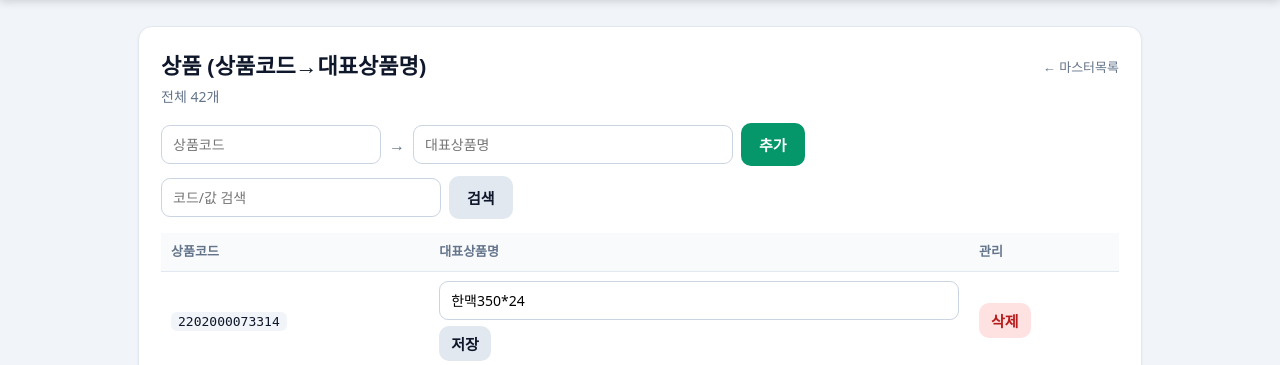
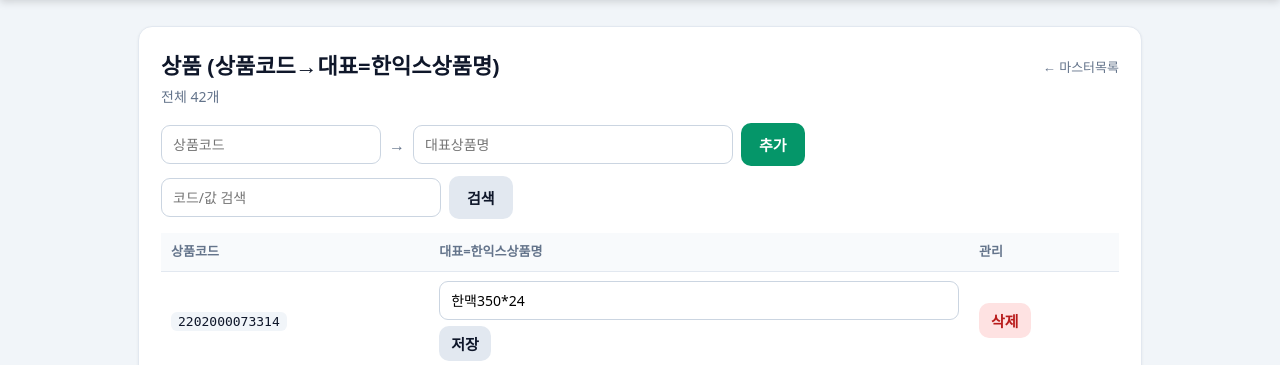
Before and after one commit to sangjin94/hanex_smartorder, a Flask app: page /masters/product in a window 1280 px wide. Shown: the part 63-428 px from the top of the page. Run offline with Flask 3, Linux system fonts and the light colour scheme.

Commit message:
상품명 표기 규칙 확정: 라벨=화주상품명, 표지=한익스상품명(대표)
- E24 라벨을 대표→화주상품명(원본)으로 변경해 전 채널 일관
- 표지/집계는 대표(한익스상품명) 유지
- 마스터/미매핑 UI 문구를 화주/한익스 기준으로 명확화

Co-Authored-By: Claude Opus 4.8 <noreply@anthropic.com>

```diff
--- a/app.py
+++ b/app.py
@@ -182,7 +182,7 @@ MASTER_DEFS = {
     "center_cu":  {"file": "center_cu.json",  "title": "CU 센터 (센터코드→거점센터)", "kind": "center"},
     "center_gs":  {"file": "center_gs.json",  "title": "GS 센터 (센터코드→거점센터)", "kind": "center"},
     "center_e24": {"file": "center_e24.json", "title": "이마트24 센터 (입고센터명→거점센터)", "kind": "center"},
-    "product":    {"file": "product.json",    "title": "상품 (상품코드→대표상품명)", "kind": "product"},
+    "product":    {"file": "product.json",    "title": "상품 (상품코드→대표=한익스상품명)", "kind": "product"},
 }
 
 @app.route("/masters")
--- a/smartorder_core.py
+++ b/smartorder_core.py
@@ -39,7 +39,7 @@ CHANNELS = {
         "center_label": "CU센터",
         "center_master": "center_cu.json",
         "center_key": "code",       # 센터코드로 매핑
-        "label_product": "raw",     # 라벨 상품명 = 원본(기존 동일)
+        "label_product": "raw",     # 라벨 상품명 = 화주상품명(원본). 표지는 대표(한익스상품명)
         "total_title": "대월직매장(CU)스마트오더 TOTAL 수량",
         "col_width": {"A": 39.0, "B": 99.9, "C": 41.7, "D": 8.7},
         "row_h": 62.4,
@@ -88,7 +88,7 @@ CHANNELS = {
         "center_label": "E-24센터",
         "center_master": "center_e24.json",
         "center_key": "name",       # E24는 입고센터명으로 매핑(코드 없음)
-        "label_product": "rep",     # 라벨 상품명 = 대표(기존 동일)
+        "label_product": "raw",     # 라벨 상품명 = 화주상품명(원본). 표지는 대표(한익스상품명)
         "total_title": "대월직매장(E-24)스마트오더 TOTAL 수량",
         "col_width": {"A": 47.8, "B": 110.7, "C": 41.7, "D": 8.7},
         "row_h": 83.4,
@@ -278,6 +278,7 @@ def process(records, channel):
         rep = product_master.get(rec["prod_code"], "")
         if not rep and rec["prod_code"]:
             unmapped_products[rec["prod_code"]] = rec["prod_name"]
+        # 부착양식 라벨 = 화주상품명(원본 제품명), 표지/집계 = 대표(한익스상품명)
         label_prod = rec["prod_name"] if cfg["label_product"] == "raw" else (rep or rec["prod_name"])
         rows.append({
             "센터": rec["center_name"],
@@ -285,9 +286,9 @@ def process(records, channel):
             "점포코드": rec["store_code"],
             "점포명": rec["store_name"],
             "거점센터": hub,
-            "상품명": label_prod,          # 라벨 표시용
+            "상품명": label_prod,          # 라벨 표시용 = 화주상품명
             "수량": rec["qty"],
-            "대표": rep or rec["prod_name"],
+            "대표": rep or rec["prod_name"],   # 표지 표시용 = 한익스상품명(대표)
             "_ckey": ckeyval,
             "_pcode": rec["prod_code"],
         })
--- a/templates/master_edit.html
+++ b/templates/master_edit.html
@@ -30,7 +30,7 @@
 
   <table style="margin-top:14px">
     <tr><th style="width:28%">{{ '입고센터명' if which=='center_e24' else ('상품코드' if d.kind=='product' else '센터코드') }}</th>
-        <th>{{ '대표상품명' if d.kind=='product' else '거점센터' }}</th>
+        <th>{{ '대표=한익스상품명' if d.kind=='product' else '거점센터' }}</th>
         <th style="width:150px">관리</th></tr>
     {% for k,v in items %}
     <tr>
--- a/templates/result.html
+++ b/templates/result.html
@@ -51,7 +51,7 @@
     {% if unmapped_products %}
     <h2 style="margin-top:18px">미매핑 상품 ({{ unmapped_products|length }})</h2>
     <table>
-      <tr><th style="width:26%">상품코드</th><th style="width:34%">상품명(원본)</th><th>대표상품명 지정</th></tr>
+      <tr><th style="width:26%">상품코드</th><th style="width:34%">화주상품명(원본·라벨표시)</th><th>대표=한익스상품명(표지표시) 지정</th></tr>
       {% for code,nm in unmapped_products.items() %}
       <tr>
         <td><code class="k">{{ code }}</code></td>
```
